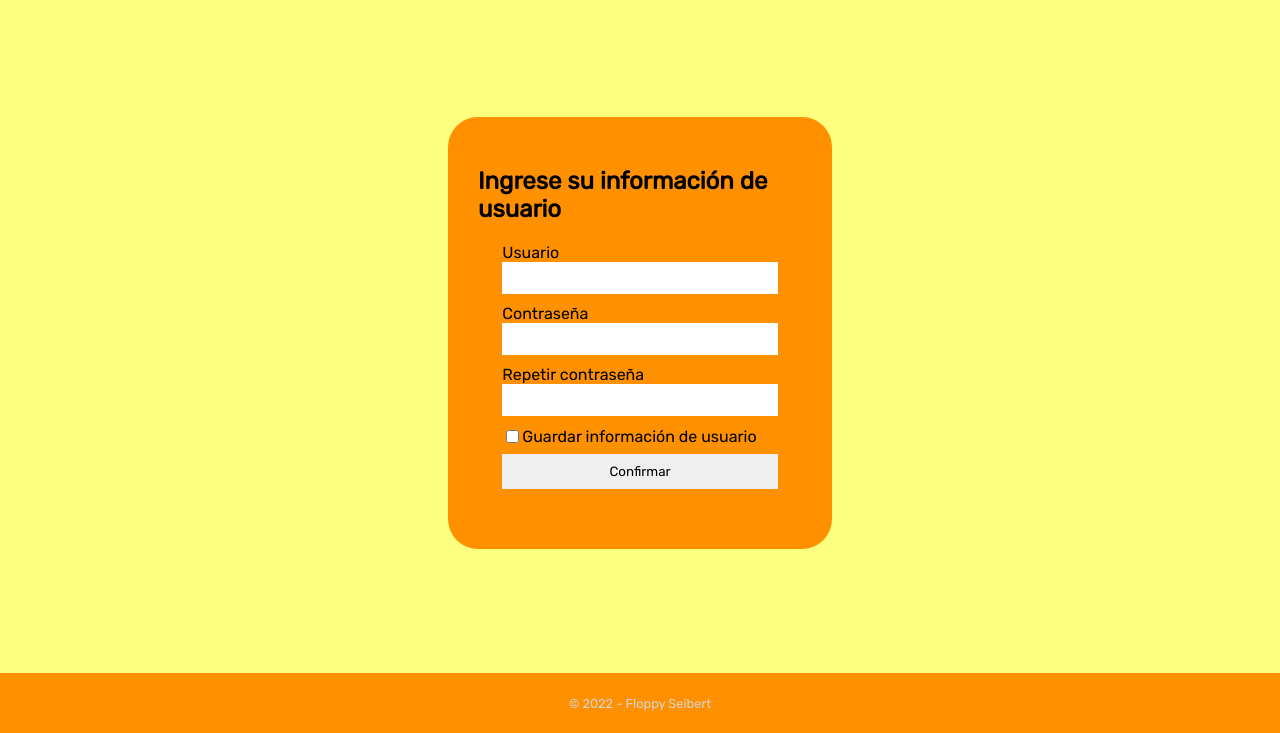
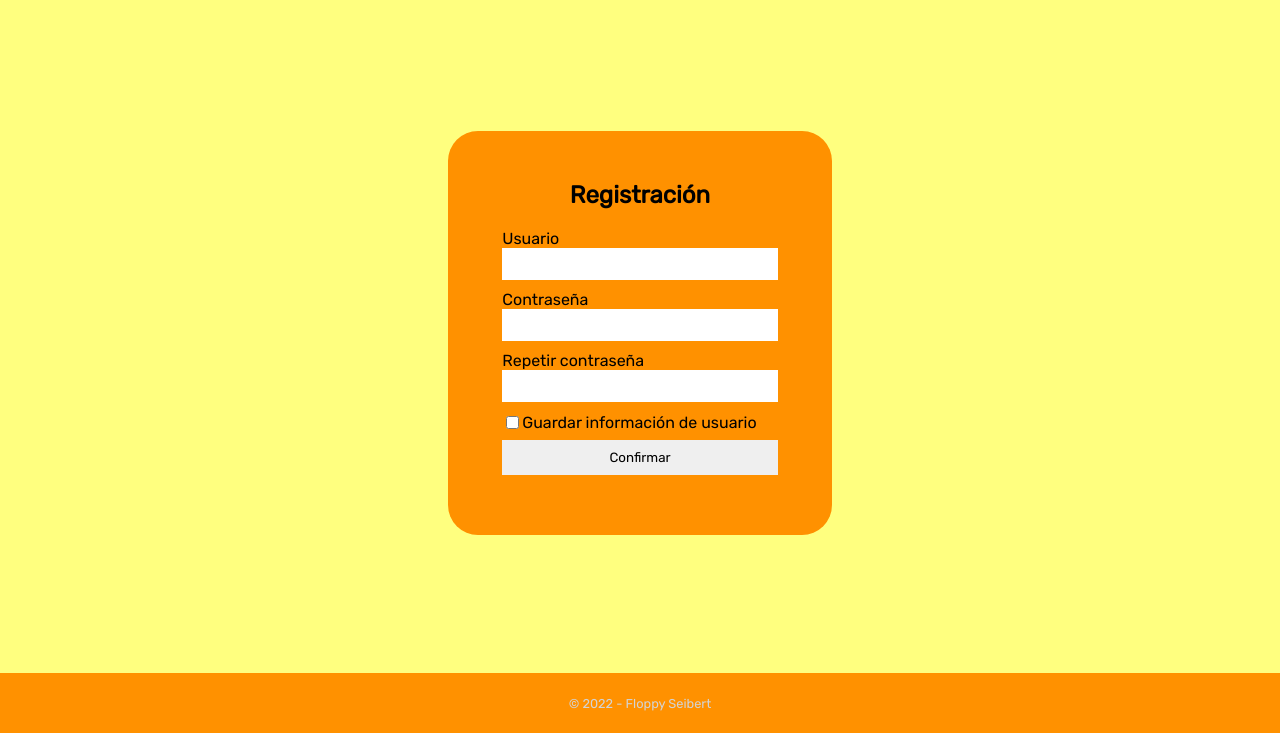
Before and after one commit to florseib/floppy-el-gato-lector, a plain HTML site: page register.html in a window 1280 px wide. Shown: the part 67-800 px from the top of the page. Drawn offline with Linux system fonts and the light colour scheme.

Commit message:
cambio titulo

```diff
--- a/register.html
+++ b/register.html
@@ -29,7 +29,7 @@
     </header>
 
     <div class="account-form register-form">
-        <h2>Ingrese su información de usuario</h2>
+        <h2>Registración</h2>
         <form>
             <label for="username">Usuario</label>
             <input type="text" id="username" name="username">
```
